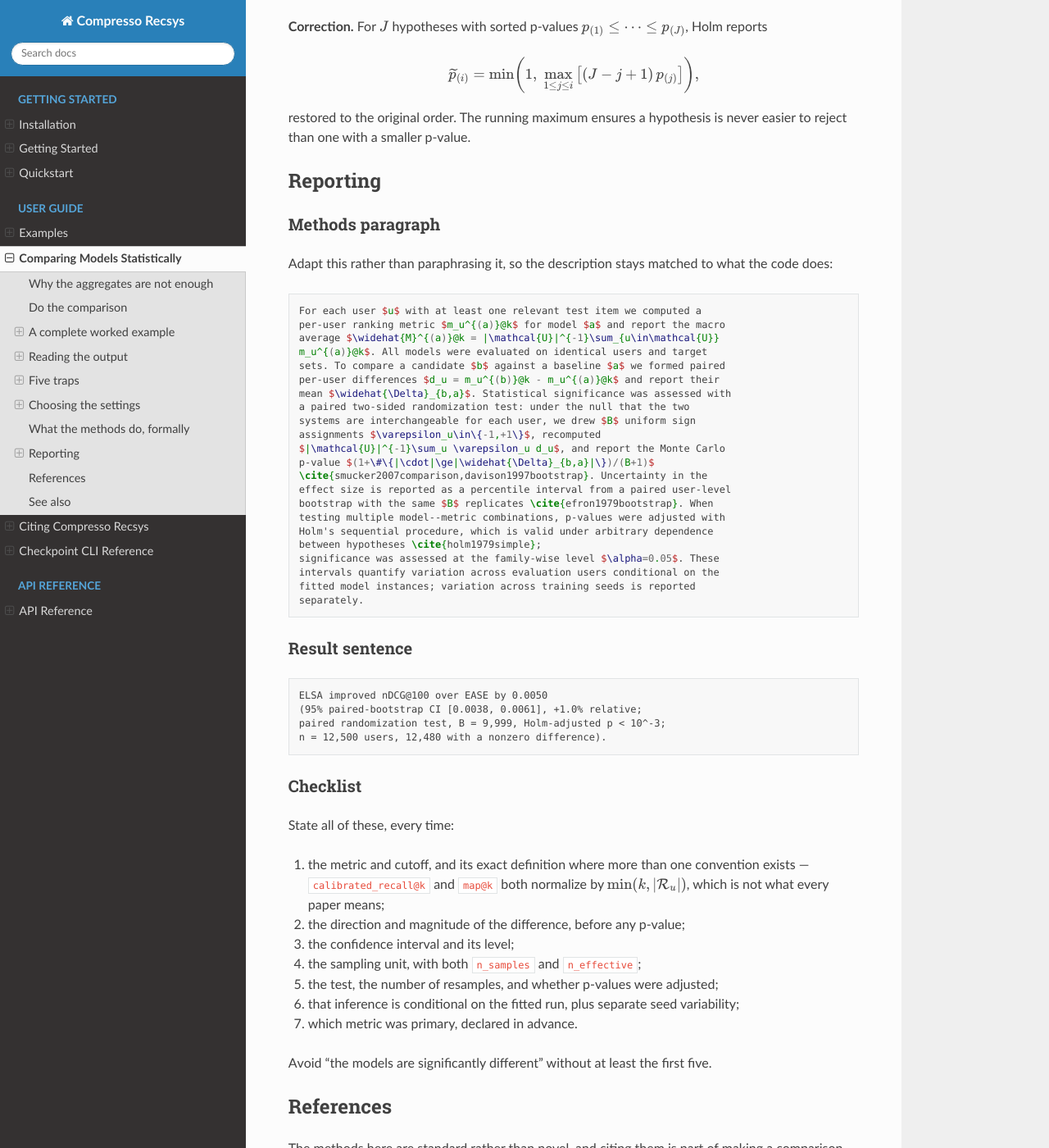
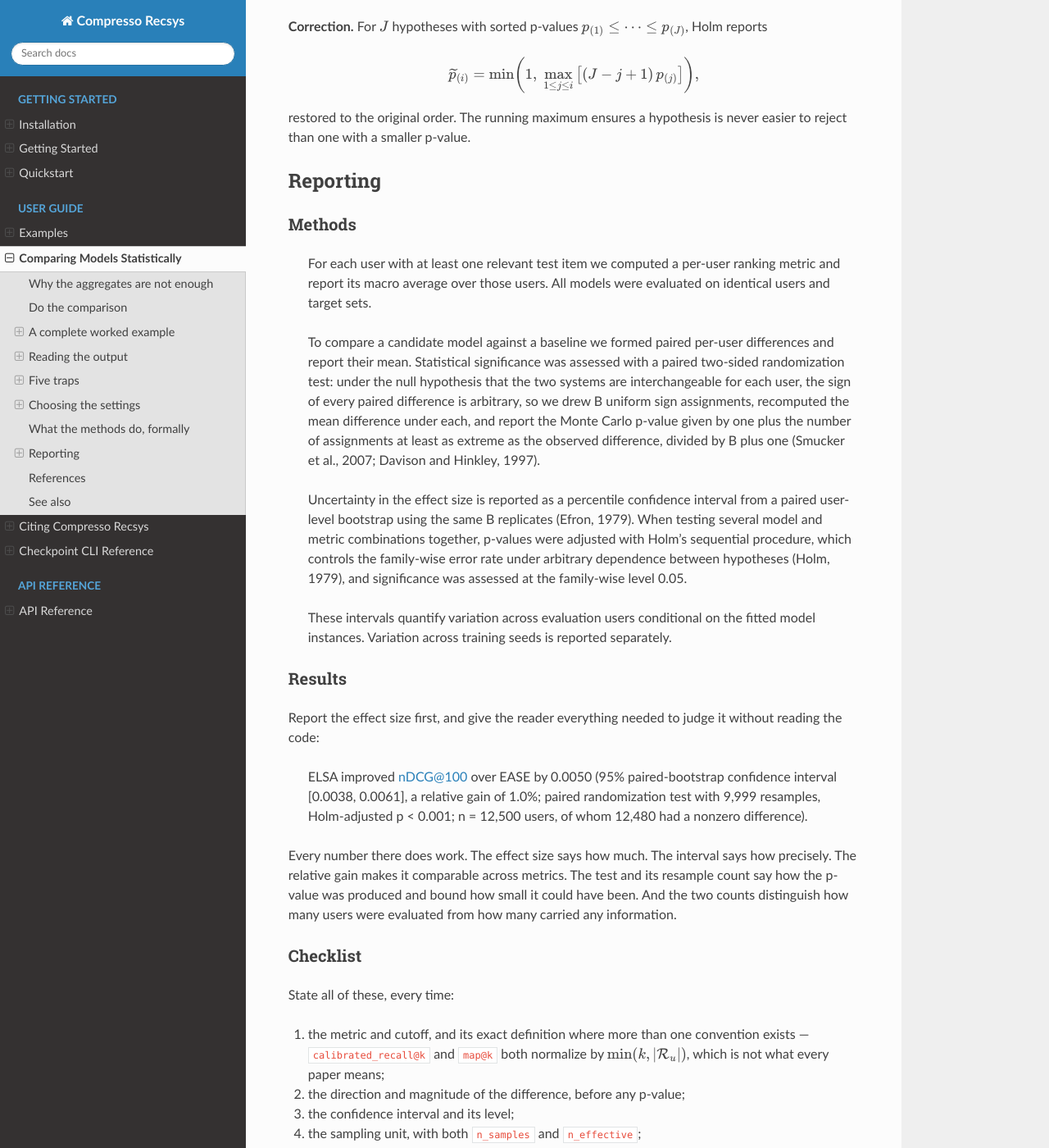
Before and after one commit to zombak79/compresso-recsys, a Sphinx documentation site: the page built from docs/source/statistical-comparison.rst, in a window 1280 px wide and 1400 px high, scrolled down 11081 px. Shown: the whole window at 82% size. Built offline with Sphinx 7.4.7 and the Read the Docs theme 3.1.0, drawn with Linux system fonts in a browser that asks for light colours.

Commit message:
Write the reporting text as prose rather than LaTeX source
The methods paragraph was a LaTeX code block full of \widehat, \mathcal and
\cite. Anyone not writing in LaTeX had to mentally strip the markup to find
out what it said, and even a LaTeX author had to read past it to check whether
the description matched their setup. The content was buried in its transport
format.

It is now ordinary prose under Methods, with the mathematics stated in words
and author-year citations instead of \cite commands. It reads as something to
adapt rather than something to paste, which is what it always was.

Result sentence becomes Results, and gains a short explanation of why each
number in it earns its place, since the point of that template is that
omitting any one of them leaves a reader unable to judge the claim.

The line telling the reader to adapt rather than paraphrase is gone. It asked
for care without saying what care meant, and the checklist below already says
it concretely.

```diff
--- a/docs/source/statistical-comparison.rst
+++ b/docs/source/statistical-comparison.rst
@@ -595,46 +595,50 @@ never easier to reject than one with a smaller p-value.
 Reporting
 ---------
 
-Methods paragraph
-~~~~~~~~~~~~~~~~~
+Methods
+~~~~~~~
 
-Adapt this rather than paraphrasing it, so the description stays matched to what
-the code does:
+   For each user with at least one relevant test item we computed a per-user
+   ranking metric and report its macro average over those users. All models
+   were evaluated on identical users and target sets.
 
-.. code-block:: latex
+   To compare a candidate model against a baseline we formed paired per-user
+   differences and report their mean. Statistical significance was assessed
+   with a paired two-sided randomization test: under the null hypothesis that
+   the two systems are interchangeable for each user, the sign of every paired
+   difference is arbitrary, so we drew B uniform sign assignments, recomputed
+   the mean difference under each, and report the Monte Carlo p-value given by
+   one plus the number of assignments at least as extreme as the observed
+   difference, divided by B plus one (Smucker et al., 2007; Davison and
+   Hinkley, 1997).
 
-   For each user $u$ with at least one relevant test item we computed a
-   per-user ranking metric $m_u^{(a)}@k$ for model $a$ and report the macro
-   average $\widehat{M}^{(a)}@k = |\mathcal{U}|^{-1}\sum_{u\in\mathcal{U}}
-   m_u^{(a)}@k$. All models were evaluated on identical users and target
-   sets. To compare a candidate $b$ against a baseline $a$ we formed paired
-   per-user differences $d_u = m_u^{(b)}@k - m_u^{(a)}@k$ and report their
-   mean $\widehat{\Delta}_{b,a}$. Statistical significance was assessed with
-   a paired two-sided randomization test: under the null that the two
-   systems are interchangeable for each user, we drew $B$ uniform sign
-   assignments $\varepsilon_u\in\{-1,+1\}$, recomputed
-   $|\mathcal{U}|^{-1}\sum_u \varepsilon_u d_u$, and report the Monte Carlo
-   p-value $(1+\#\{|\cdot|\ge|\widehat{\Delta}_{b,a}|\})/(B+1)$
-   \cite{smucker2007comparison,davison1997bootstrap}. Uncertainty in the
-   effect size is reported as a percentile interval from a paired user-level
-   bootstrap with the same $B$ replicates \cite{efron1979bootstrap}. When
-   testing multiple model--metric combinations, p-values were adjusted with
-   Holm's sequential procedure, which is valid under arbitrary dependence
-   between hypotheses \cite{holm1979simple};
-   significance was assessed at the family-wise level $\alpha=0.05$. These
-   intervals quantify variation across evaluation users conditional on the
-   fitted model instances; variation across training seeds is reported
+   Uncertainty in the effect size is reported as a percentile confidence
+   interval from a paired user-level bootstrap using the same B replicates
+   (Efron, 1979). When testing several model and metric combinations together,
+   p-values were adjusted with Holm's sequential procedure, which controls the
+   family-wise error rate under arbitrary dependence between hypotheses (Holm,
+   1979), and significance was assessed at the family-wise level 0.05.
+
+   These intervals quantify variation across evaluation users conditional on
+   the fitted model instances. Variation across training seeds is reported
    separately.
 
-Result sentence
-~~~~~~~~~~~~~~~
+Results
+~~~~~~~
 
-.. code-block:: text
+Report the effect size first, and give the reader everything needed to judge
+it without reading the code:
 
-   ELSA improved nDCG@100 over EASE by 0.0050
-   (95% paired-bootstrap CI [0.0038, 0.0061], +1.0% relative;
-   paired randomization test, B = 9,999, Holm-adjusted p < 10^-3;
-   n = 12,500 users, 12,480 with a nonzero difference).
+   ELSA improved nDCG@100 over EASE by 0.0050 (95% paired-bootstrap confidence
+   interval [0.0038, 0.0061], a relative gain of 1.0%; paired randomization
+   test with 9,999 resamples, Holm-adjusted p < 0.001; n = 12,500 users, of
+   whom 12,480 had a nonzero difference).
+
+Every number there does work. The effect size says how much. The interval says
+how precisely. The relative gain makes it comparable across metrics. The test
+and its resample count say how the p-value was produced and bound how small it
+could have been. And the two counts distinguish how many users were evaluated
+from how many carried any information.
 
 Checklist
 ~~~~~~~~~
```
